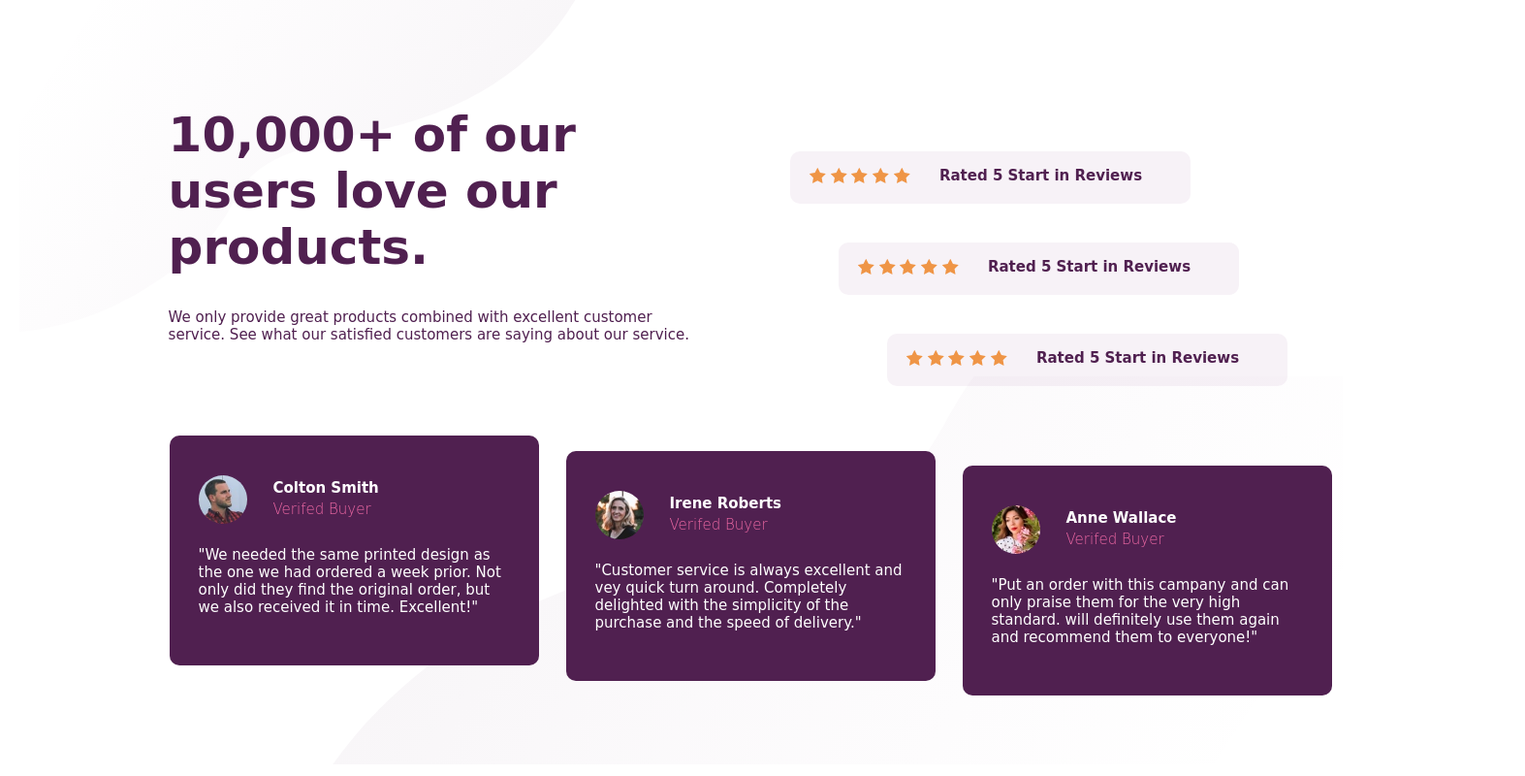
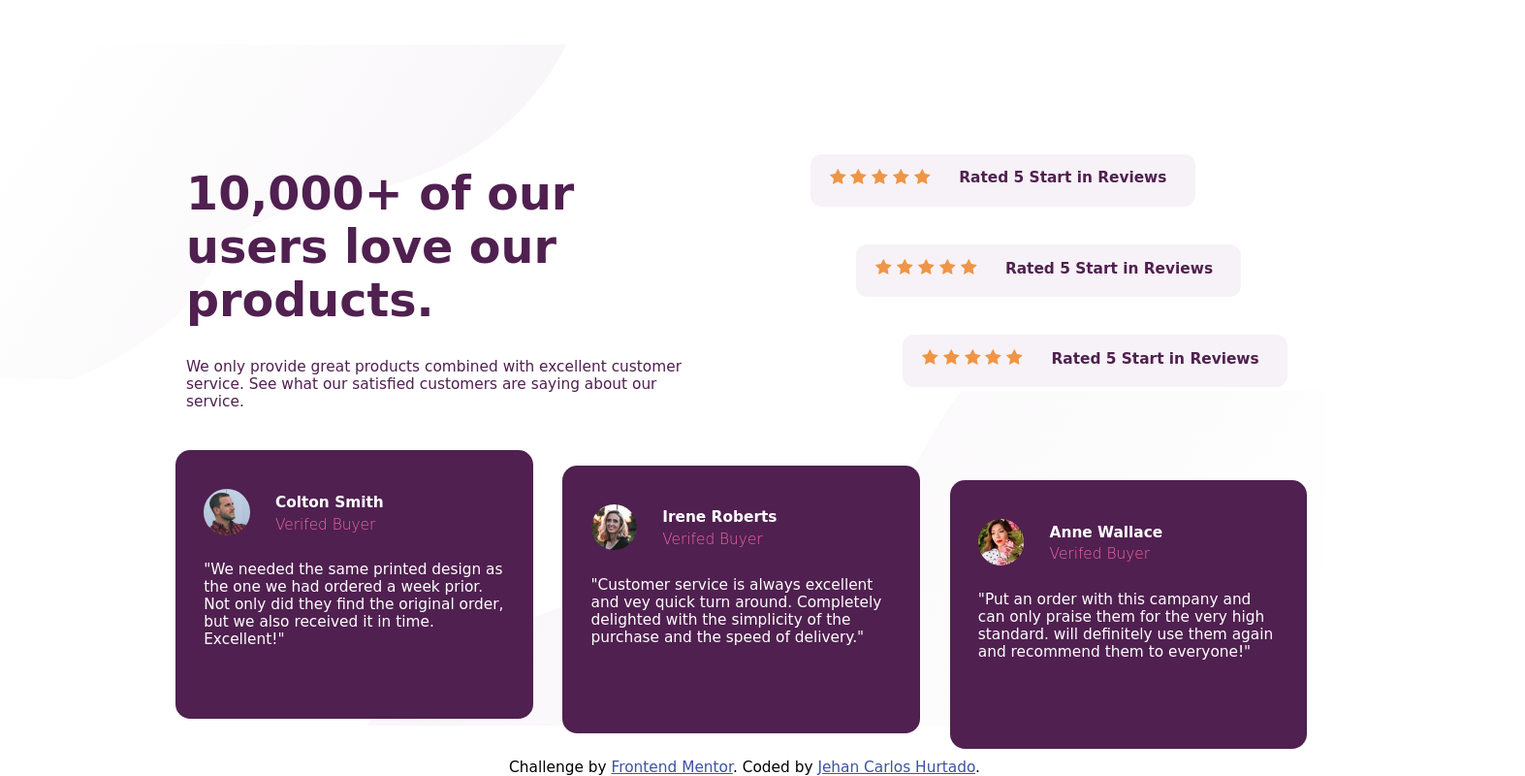
Before and after one commit to Jank1510/Social-Proof-Section, a plain HTML site: page index.html in a window 1536 px wide. Shown: the whole page at 97% size, 1573 px wide, since content can reach past the window. Drawn offline with Linux system fonts and the light colour scheme; a web font is replaced by a local one.

Commit message:
update designd and structure

```diff
--- a/index.html
+++ b/index.html
@@ -1,21 +1,19 @@
 <!DOCTYPE html>
 <html lang="en">
+
 <head>
   <meta charset="UTF-8" />
   <meta name="viewport" content="width=device-width, initial-scale=1.0" />
   <!-- displays site properly based on user's device -->
-    <link
-      rel="icon"
-      type="image/png"
-      sizes="32x32"
-      href="./images/favicon-32x32.png"
-    />
+  <link rel="icon" type="image/png" sizes="32x32" href="./images/favicon-32x32.png" />
   <title>Frontend Mentor | Social proof section</title>
   <link rel="stylesheet" href="./style.css">
   <link rel="stylesheet" href="https://fonts.google.com/specimen/Spartan">
 
 </head>
+
 <body>
+  <main>
     <div id="superior">
       <div id="left" class="flotantes">
         <div>
@@ -31,44 +29,104 @@
           </p>
         </div>
       </div>
-      <div id="right" class="flotantes">
-        <div id= "estrella1" class="estrellas">
+      <section id="right" class="flotantes">
+        <div id="estrella1" class="estrellas">
           <div class="flotantes">
-            <svg width="17" height="16" xmlns="http://www.w3.org/2000/svg"><path d="M16.539 6.097a.297.297 0 00-.24-.202l-5.36-.779L8.542.26a.296.296 0 00-.53 0L5.613 5.117l-5.36.779a.297.297 0 00-.165.505l3.88 3.78-.917 5.34a.297.297 0 00.43.312l4.795-2.52 4.794 2.52a.296.296 0 00.43-.313l-.916-5.338L16.464 6.4c.08-.08.11-.197.075-.304z" fill="#EF9546" fill-rule="nonzero"/></svg>
-            <svg width="17" height="16" xmlns="http://www.w3.org/2000/svg"><path d="M16.539 6.097a.297.297 0 00-.24-.202l-5.36-.779L8.542.26a.296.296 0 00-.53 0L5.613 5.117l-5.36.779a.297.297 0 00-.165.505l3.88 3.78-.917 5.34a.297.297 0 00.43.312l4.795-2.52 4.794 2.52a.296.296 0 00.43-.313l-.916-5.338L16.464 6.4c.08-.08.11-.197.075-.304z" fill="#EF9546" fill-rule="nonzero"/></svg>
-            <svg width="17" height="16" xmlns="http://www.w3.org/2000/svg"><path d="M16.539 6.097a.297.297 0 00-.24-.202l-5.36-.779L8.542.26a.296.296 0 00-.53 0L5.613 5.117l-5.36.779a.297.297 0 00-.165.505l3.88 3.78-.917 5.34a.297.297 0 00.43.312l4.795-2.52 4.794 2.52a.296.296 0 00.43-.313l-.916-5.338L16.464 6.4c.08-.08.11-.197.075-.304z" fill="#EF9546" fill-rule="nonzero"/></svg>
-            <svg width="17" height="16" xmlns="http://www.w3.org/2000/svg"><path d="M16.539 6.097a.297.297 0 00-.24-.202l-5.36-.779L8.542.26a.296.296 0 00-.53 0L5.613 5.117l-5.36.779a.297.297 0 00-.165.505l3.88 3.78-.917 5.34a.297.297 0 00.43.312l4.795-2.52 4.794 2.52a.296.296 0 00.43-.313l-.916-5.338L16.464 6.4c.08-.08.11-.197.075-.304z" fill="#EF9546" fill-rule="nonzero"/></svg>
-            <svg width="17" height="16" xmlns="http://www.w3.org/2000/svg"><path d="M16.539 6.097a.297.297 0 00-.24-.202l-5.36-.779L8.542.26a.296.296 0 00-.53 0L5.613 5.117l-5.36.779a.297.297 0 00-.165.505l3.88 3.78-.917 5.34a.297.297 0 00.43.312l4.795-2.52 4.794 2.52a.296.296 0 00.43-.313l-.916-5.338L16.464 6.4c.08-.08.11-.197.075-.304z" fill="#EF9546" fill-rule="nonzero"/></svg>
+            <svg width="17" height="16" xmlns="http://www.w3.org/2000/svg">
+              <path
+                d="M16.539 6.097a.297.297 0 00-.24-.202l-5.36-.779L8.542.26a.296.296 0 00-.53 0L5.613 5.117l-5.36.779a.297.297 0 00-.165.505l3.88 3.78-.917 5.34a.297.297 0 00.43.312l4.795-2.52 4.794 2.52a.296.296 0 00.43-.313l-.916-5.338L16.464 6.4c.08-.08.11-.197.075-.304z"
+                fill="#EF9546" fill-rule="nonzero" />
+            </svg>
+            <svg width="17" height="16" xmlns="http://www.w3.org/2000/svg">
+              <path
+                d="M16.539 6.097a.297.297 0 00-.24-.202l-5.36-.779L8.542.26a.296.296 0 00-.53 0L5.613 5.117l-5.36.779a.297.297 0 00-.165.505l3.88 3.78-.917 5.34a.297.297 0 00.43.312l4.795-2.52 4.794 2.52a.296.296 0 00.43-.313l-.916-5.338L16.464 6.4c.08-.08.11-.197.075-.304z"
+                fill="#EF9546" fill-rule="nonzero" />
+            </svg>
+            <svg width="17" height="16" xmlns="http://www.w3.org/2000/svg">
+              <path
+                d="M16.539 6.097a.297.297 0 00-.24-.202l-5.36-.779L8.542.26a.296.296 0 00-.53 0L5.613 5.117l-5.36.779a.297.297 0 00-.165.505l3.88 3.78-.917 5.34a.297.297 0 00.43.312l4.795-2.52 4.794 2.52a.296.296 0 00.43-.313l-.916-5.338L16.464 6.4c.08-.08.11-.197.075-.304z"
+                fill="#EF9546" fill-rule="nonzero" />
+            </svg>
+            <svg width="17" height="16" xmlns="http://www.w3.org/2000/svg">
+              <path
+                d="M16.539 6.097a.297.297 0 00-.24-.202l-5.36-.779L8.542.26a.296.296 0 00-.53 0L5.613 5.117l-5.36.779a.297.297 0 00-.165.505l3.88 3.78-.917 5.34a.297.297 0 00.43.312l4.795-2.52 4.794 2.52a.296.296 0 00.43-.313l-.916-5.338L16.464 6.4c.08-.08.11-.197.075-.304z"
+                fill="#EF9546" fill-rule="nonzero" />
+            </svg>
+            <svg width="17" height="16" xmlns="http://www.w3.org/2000/svg">
+              <path
+                d="M16.539 6.097a.297.297 0 00-.24-.202l-5.36-.779L8.542.26a.296.296 0 00-.53 0L5.613 5.117l-5.36.779a.297.297 0 00-.165.505l3.88 3.78-.917 5.34a.297.297 0 00.43.312l4.795-2.52 4.794 2.52a.296.296 0 00.43-.313l-.916-5.338L16.464 6.4c.08-.08.11-.197.075-.304z"
+                fill="#EF9546" fill-rule="nonzero" />
+            </svg>
           </div>
           <div id="txtEstrellas" class="flotantes">
-            <h4 >Rated 5 Start in Reviews</h4>
+            <h4>Rated 5 Start in Reviews</h4>
           </div>
         </div>
-        <div id= "estrella2" class="estrellas">
+        <div id="estrella2" class="estrellas">
           <div class="flotantes">
-            <svg width="17" height="16" xmlns="http://www.w3.org/2000/svg"><path d="M16.539 6.097a.297.297 0 00-.24-.202l-5.36-.779L8.542.26a.296.296 0 00-.53 0L5.613 5.117l-5.36.779a.297.297 0 00-.165.505l3.88 3.78-.917 5.34a.297.297 0 00.43.312l4.795-2.52 4.794 2.52a.296.296 0 00.43-.313l-.916-5.338L16.464 6.4c.08-.08.11-.197.075-.304z" fill="#EF9546" fill-rule="nonzero"/></svg>
-            <svg width="17" height="16" xmlns="http://www.w3.org/2000/svg"><path d="M16.539 6.097a.297.297 0 00-.24-.202l-5.36-.779L8.542.26a.296.296 0 00-.53 0L5.613 5.117l-5.36.779a.297.297 0 00-.165.505l3.88 3.78-.917 5.34a.297.297 0 00.43.312l4.795-2.52 4.794 2.52a.296.296 0 00.43-.313l-.916-5.338L16.464 6.4c.08-.08.11-.197.075-.304z" fill="#EF9546" fill-rule="nonzero"/></svg>
-            <svg width="17" height="16" xmlns="http://www.w3.org/2000/svg"><path d="M16.539 6.097a.297.297 0 00-.24-.202l-5.36-.779L8.542.26a.296.296 0 00-.53 0L5.613 5.117l-5.36.779a.297.297 0 00-.165.505l3.88 3.78-.917 5.34a.297.297 0 00.43.312l4.795-2.52 4.794 2.52a.296.296 0 00.43-.313l-.916-5.338L16.464 6.4c.08-.08.11-.197.075-.304z" fill="#EF9546" fill-rule="nonzero"/></svg>
-            <svg width="17" height="16" xmlns="http://www.w3.org/2000/svg"><path d="M16.539 6.097a.297.297 0 00-.24-.202l-5.36-.779L8.542.26a.296.296 0 00-.53 0L5.613 5.117l-5.36.779a.297.297 0 00-.165.505l3.88 3.78-.917 5.34a.297.297 0 00.43.312l4.795-2.52 4.794 2.52a.296.296 0 00.43-.313l-.916-5.338L16.464 6.4c.08-.08.11-.197.075-.304z" fill="#EF9546" fill-rule="nonzero"/></svg>
-            <svg width="17" height="16" xmlns="http://www.w3.org/2000/svg"><path d="M16.539 6.097a.297.297 0 00-.24-.202l-5.36-.779L8.542.26a.296.296 0 00-.53 0L5.613 5.117l-5.36.779a.297.297 0 00-.165.505l3.88 3.78-.917 5.34a.297.297 0 00.43.312l4.795-2.52 4.794 2.52a.296.296 0 00.43-.313l-.916-5.338L16.464 6.4c.08-.08.11-.197.075-.304z" fill="#EF9546" fill-rule="nonzero"/></svg>
+            <svg width="17" height="16" xmlns="http://www.w3.org/2000/svg">
+              <path
+                d="M16.539 6.097a.297.297 0 00-.24-.202l-5.36-.779L8.542.26a.296.296 0 00-.53 0L5.613 5.117l-5.36.779a.297.297 0 00-.165.505l3.88 3.78-.917 5.34a.297.297 0 00.43.312l4.795-2.52 4.794 2.52a.296.296 0 00.43-.313l-.916-5.338L16.464 6.4c.08-.08.11-.197.075-.304z"
+                fill="#EF9546" fill-rule="nonzero" />
+            </svg>
+            <svg width="17" height="16" xmlns="http://www.w3.org/2000/svg">
+              <path
+                d="M16.539 6.097a.297.297 0 00-.24-.202l-5.36-.779L8.542.26a.296.296 0 00-.53 0L5.613 5.117l-5.36.779a.297.297 0 00-.165.505l3.88 3.78-.917 5.34a.297.297 0 00.43.312l4.795-2.52 4.794 2.52a.296.296 0 00.43-.313l-.916-5.338L16.464 6.4c.08-.08.11-.197.075-.304z"
+                fill="#EF9546" fill-rule="nonzero" />
+            </svg>
+            <svg width="17" height="16" xmlns="http://www.w3.org/2000/svg">
+              <path
+                d="M16.539 6.097a.297.297 0 00-.24-.202l-5.36-.779L8.542.26a.296.296 0 00-.53 0L5.613 5.117l-5.36.779a.297.297 0 00-.165.505l3.88 3.78-.917 5.34a.297.297 0 00.43.312l4.795-2.52 4.794 2.52a.296.296 0 00.43-.313l-.916-5.338L16.464 6.4c.08-.08.11-.197.075-.304z"
+                fill="#EF9546" fill-rule="nonzero" />
+            </svg>
+            <svg width="17" height="16" xmlns="http://www.w3.org/2000/svg">
+              <path
+                d="M16.539 6.097a.297.297 0 00-.24-.202l-5.36-.779L8.542.26a.296.296 0 00-.53 0L5.613 5.117l-5.36.779a.297.297 0 00-.165.505l3.88 3.78-.917 5.34a.297.297 0 00.43.312l4.795-2.52 4.794 2.52a.296.296 0 00.43-.313l-.916-5.338L16.464 6.4c.08-.08.11-.197.075-.304z"
+                fill="#EF9546" fill-rule="nonzero" />
+            </svg>
+            <svg width="17" height="16" xmlns="http://www.w3.org/2000/svg">
+              <path
+                d="M16.539 6.097a.297.297 0 00-.24-.202l-5.36-.779L8.542.26a.296.296 0 00-.53 0L5.613 5.117l-5.36.779a.297.297 0 00-.165.505l3.88 3.78-.917 5.34a.297.297 0 00.43.312l4.795-2.52 4.794 2.52a.296.296 0 00.43-.313l-.916-5.338L16.464 6.4c.08-.08.11-.197.075-.304z"
+                fill="#EF9546" fill-rule="nonzero" />
+            </svg>
           </div>
           <div id="txtEstrellas" class="flotantes">
-            <h4 >Rated 5 Start in Reviews</h4>
+            <h4>Rated 5 Start in Reviews</h4>
           </div>
         </div>
-        <div id= "estrella3" class="estrellas">
+        <div id="estrella3" class="estrellas">
           <div class="flotantes">
-            <svg width="17" height="16" xmlns="http://www.w3.org/2000/svg"><path d="M16.539 6.097a.297.297 0 00-.24-.202l-5.36-.779L8.542.26a.296.296 0 00-.53 0L5.613 5.117l-5.36.779a.297.297 0 00-.165.505l3.88 3.78-.917 5.34a.297.297 0 00.43.312l4.795-2.52 4.794 2.52a.296.296 0 00.43-.313l-.916-5.338L16.464 6.4c.08-.08.11-.197.075-.304z" fill="#EF9546" fill-rule="nonzero"/></svg>
-            <svg width="17" height="16" xmlns="http://www.w3.org/2000/svg"><path d="M16.539 6.097a.297.297 0 00-.24-.202l-5.36-.779L8.542.26a.296.296 0 00-.53 0L5.613 5.117l-5.36.779a.297.297 0 00-.165.505l3.88 3.78-.917 5.34a.297.297 0 00.43.312l4.795-2.52 4.794 2.52a.296.296 0 00.43-.313l-.916-5.338L16.464 6.4c.08-.08.11-.197.075-.304z" fill="#EF9546" fill-rule="nonzero"/></svg>
-            <svg width="17" height="16" xmlns="http://www.w3.org/2000/svg"><path d="M16.539 6.097a.297.297 0 00-.24-.202l-5.36-.779L8.542.26a.296.296 0 00-.53 0L5.613 5.117l-5.36.779a.297.297 0 00-.165.505l3.88 3.78-.917 5.34a.297.297 0 00.43.312l4.795-2.52 4.794 2.52a.296.296 0 00.43-.313l-.916-5.338L16.464 6.4c.08-.08.11-.197.075-.304z" fill="#EF9546" fill-rule="nonzero"/></svg>
-            <svg width="17" height="16" xmlns="http://www.w3.org/2000/svg"><path d="M16.539 6.097a.297.297 0 00-.24-.202l-5.36-.779L8.542.26a.296.296 0 00-.53 0L5.613 5.117l-5.36.779a.297.297 0 00-.165.505l3.88 3.78-.917 5.34a.297.297 0 00.43.312l4.795-2.52 4.794 2.52a.296.296 0 00.43-.313l-.916-5.338L16.464 6.4c.08-.08.11-.197.075-.304z" fill="#EF9546" fill-rule="nonzero"/></svg>
-            <svg width="17" height="16" xmlns="http://www.w3.org/2000/svg"><path d="M16.539 6.097a.297.297 0 00-.24-.202l-5.36-.779L8.542.26a.296.296 0 00-.53 0L5.613 5.117l-5.36.779a.297.297 0 00-.165.505l3.88 3.78-.917 5.34a.297.297 0 00.43.312l4.795-2.52 4.794 2.52a.296.296 0 00.43-.313l-.916-5.338L16.464 6.4c.08-.08.11-.197.075-.304z" fill="#EF9546" fill-rule="nonzero"/></svg>
+            <svg width="17" height="16" xmlns="http://www.w3.org/2000/svg">
+              <path
+                d="M16.539 6.097a.297.297 0 00-.24-.202l-5.36-.779L8.542.26a.296.296 0 00-.53 0L5.613 5.117l-5.36.779a.297.297 0 00-.165.505l3.88 3.78-.917 5.34a.297.297 0 00.43.312l4.795-2.52 4.794 2.52a.296.296 0 00.43-.313l-.916-5.338L16.464 6.4c.08-.08.11-.197.075-.304z"
+                fill="#EF9546" fill-rule="nonzero" />
+            </svg>
+            <svg width="17" height="16" xmlns="http://www.w3.org/2000/svg">
+              <path
+                d="M16.539 6.097a.297.297 0 00-.24-.202l-5.36-.779L8.542.26a.296.296 0 00-.53 0L5.613 5.117l-5.36.779a.297.297 0 00-.165.505l3.88 3.78-.917 5.34a.297.297 0 00.43.312l4.795-2.52 4.794 2.52a.296.296 0 00.43-.313l-.916-5.338L16.464 6.4c.08-.08.11-.197.075-.304z"
+                fill="#EF9546" fill-rule="nonzero" />
+            </svg>
+            <svg width="17" height="16" xmlns="http://www.w3.org/2000/svg">
+              <path
+                d="M16.539 6.097a.297.297 0 00-.24-.202l-5.36-.779L8.542.26a.296.296 0 00-.53 0L5.613 5.117l-5.36.779a.297.297 0 00-.165.505l3.88 3.78-.917 5.34a.297.297 0 00.43.312l4.795-2.52 4.794 2.52a.296.296 0 00.43-.313l-.916-5.338L16.464 6.4c.08-.08.11-.197.075-.304z"
+                fill="#EF9546" fill-rule="nonzero" />
+            </svg>
+            <svg width="17" height="16" xmlns="http://www.w3.org/2000/svg">
+              <path
+                d="M16.539 6.097a.297.297 0 00-.24-.202l-5.36-.779L8.542.26a.296.296 0 00-.53 0L5.613 5.117l-5.36.779a.297.297 0 00-.165.505l3.88 3.78-.917 5.34a.297.297 0 00.43.312l4.795-2.52 4.794 2.52a.296.296 0 00.43-.313l-.916-5.338L16.464 6.4c.08-.08.11-.197.075-.304z"
+                fill="#EF9546" fill-rule="nonzero" />
+            </svg>
+            <svg width="17" height="16" xmlns="http://www.w3.org/2000/svg">
+              <path
+                d="M16.539 6.097a.297.297 0 00-.24-.202l-5.36-.779L8.542.26a.296.296 0 00-.53 0L5.613 5.117l-5.36.779a.297.297 0 00-.165.505l3.88 3.78-.917 5.34a.297.297 0 00.43.312l4.795-2.52 4.794 2.52a.296.296 0 00.43-.313l-.916-5.338L16.464 6.4c.08-.08.11-.197.075-.304z"
+                fill="#EF9546" fill-rule="nonzero" />
+            </svg>
           </div>
           <div id="txtEstrellas" class="flotantes">
-            <h4 >Rated 5 Start in Reviews</h4>
+            <h4>Rated 5 Start in Reviews</h4>
           </div>
         </div>
-      </div>
+      </section>
     </div>
     <div id="inferior">
       <div id="tarjeta1" class="tarjetas">
@@ -81,10 +139,11 @@
             <p id="Verified">Verifed Buyer</p>
           </div>
         </div>
-        <div  id="contenidoTarjetaInferior">
+        <div id="contenidoTarjetaInferior">
           <p>
             "We needed the same printed design as the one we had
-            ordered a week  prior. Not only did they find the original order, but we also received it in time. Excellent!"
+            ordered a week prior. Not only did they find the original order, but we also received it in time.
+            Excellent!"
           </p>
         </div>
       </div>
@@ -98,7 +157,7 @@
             <p id="Verified">Verifed Buyer</p>
           </div>
         </div>
-        <div  id="contenidoTarjetaInferior">
+        <div id="contenidoTarjetaInferior">
           <p>
             "Customer service is always excellent and vey
             quick turn around. Completely delighted with the
@@ -116,7 +175,7 @@
             <p id="Verified">Verifed Buyer</p>
           </div>
         </div>
-        <div  id="contenidoTarjetaInferior">
+        <div id="contenidoTarjetaInferior">
           <p>
             "Put an order with this campany and can only praise
             them for the very high standard. will definitely use them
@@ -125,6 +184,12 @@
         </div>
       </div>
     </div>
+  </main>
+  <footer>
+    <footer class="attribution">
+      Challenge by <a href="https://www.frontendmentor.io?ref=challenge" target="_blank">Frontend Mentor</a>. Coded by <a href="https://github.com/Jank1510" target="_blank">Jehan Carlos Hurtado</a>.
+  </footer>
+  </footer>
+</body>
 
-  </body>
 </html>
--- a/style.css
+++ b/style.css
@@ -4,29 +4,30 @@
     src: url('https://fonts.google.com/specimen/Spartan')
 }
 body{
-    font-size: 15px;
     font-family: Spartan, cursive;
+    background: white;
+    margin:0;height: 100vh;display: flex;
+    flex-direction: column;
 }
 
 
 
+.attribution {
+    text-align: center;
+}
 
+.attribution a {
+    color: hsl(228, 45%, 44%);
+}
 
 /****************mostly fluid****************/
-@media (min-width: 375px) {
+@media (min-width: 300px) {
     #superior{
         color:hsl(300, 43%, 22%);
-        top: 0;
         background-image: url("images/bg-pattern-top-mobile.svg");
         background-repeat: no-repeat;
         justify-content: center;
         text-align: center;
-        margin: 12px;
-        margin-bottom: 50px;
-        margin-top: -20px;
-        padding-top: 20px;
-        margin-right: -5px;
-        padding-right: 17px;
     }
     #inferior{
         bottom:0;
@@ -89,58 +90,52 @@ body{
 
 }
 
-@media (min-width: 1440px) {
+@media (min-width: 1024px) {
     .flotantes{
         float: left;
     }
     #superior{
         color:hsl(300, 43%, 22%);
-        top: 0;
         width: 100%;
         height: 50%;
-        position: absolute;
         background-image: url("images/bg-pattern-top-desktop.svg");
         background-repeat: no-repeat;
 
+        display: inline-flex;
+        align-items: center;
         text-align: left;
     }
     #left{
         width: 35%;
         height: 45%;
         margin-left: 10%;
-        margin-top: 5%;
     }
     #left div h1{
-        font-size: 50px;
+        font-size: 3.1vw;
     }
     #right{
         width: 40%;
         height: 45%;
         margin-left: 10%;
-        margin-top: 9%;
     }
-    .tarjetas{
-        background-color: hsl(300, 43%, 22%);
-        width: 381px;
-        height: 237px;
+    .tarjetas{background-color: hsl(300, 43%, 22%);
+        width: 24vw;
+        height: 18vw;
         margin-bottom: 0;
         float: left;
-        margin-right: 28px;
-        border-radius: 10px;
-        margin-top: 9%;
+        margin-right: 2vw;
+        border-radius: 1vw;
 
     }
     #inferior{
         width: 100%;
         height: 50%;
-        bottom:0;
-        position: absolute;
         justify-content: center;
         display: flex;
         background-image: url("images/bg-pattern-bottom-desktop.svg");
         background-repeat: no-repeat;
-        background-position-x: 280px;
-        background-position-y: -200px;
+        background-position-x: 17.5vw;
+        background-position-y: -12.5vw;
 
     }
     #tarjeta1{
@@ -154,45 +149,49 @@ body{
     }
     #contenidoTarjetaSuperior{
         display: inline-block;
-        margin: 30px 0 0 30px;
+        margin: 1.9vw 0 0 1.9vw;
     }
     #contenidoTarjetaSuperior div img{
-        border-radius: 50px;
-        width: 50px;
-        margin-top: 11px;
+        border-radius: 3.1vw;
+        width: 3.1vw;
+        margin-top: .7vw;
     }
     #contenidoTarjetaSuperior div #nombre{
         color: hsl(0, 0%, 100%);
-        margin-left: 27px;
+        margin-left: 1.7vw;
         font-weight: bold;
     }
     #contenidoTarjetaSuperior div #Verified{
         color:hsl(333, 80%, 67%);
-        margin-left: 27px;
-        margin-top: -11px;
+        margin-left: 1.7vw;
+        margin-top: -.7vw;
         font-weight: lighter;
     }
     #contenidoTarjetaInferior{
         display: inline-block;
         color: hsl(0, 0%, 100%);
-        margin: -5px 30px 0 30px;
+        margin: -.4vw 1.9vw 0 1.9vw;
     }
     #txtEstrellas{
-        margin-left: 30px;
-        margin-top: -21px;
+        margin-left: 1.9vw;
+        margin-top: -1.3vw;
     }
     .estrellas{
         display: inline-block;
-        padding: 17px 50px 0 20px;
+        padding: 1vw 1.9vw 0 1.3vw;
         background-color: hsl(300, 24%, 96%);
-        margin-bottom: 18px;
-        border-radius: 10px;
+        margin-bottom: 1.1vw;
+        border-radius: .75vw;
     }
     #estrella1{
-        margin-left: -50px;
+        margin-left: -3.1vw;
     }
     #estrella3{
-        margin-left: 50px;
-    }
+        margin-left: 3.1vw;
+}
+body{
+    font-size: 1vw;
 
 }
+    main{margin:auto;}
+}
```
Lines whose indentation alone changed are shown as unchanged.
